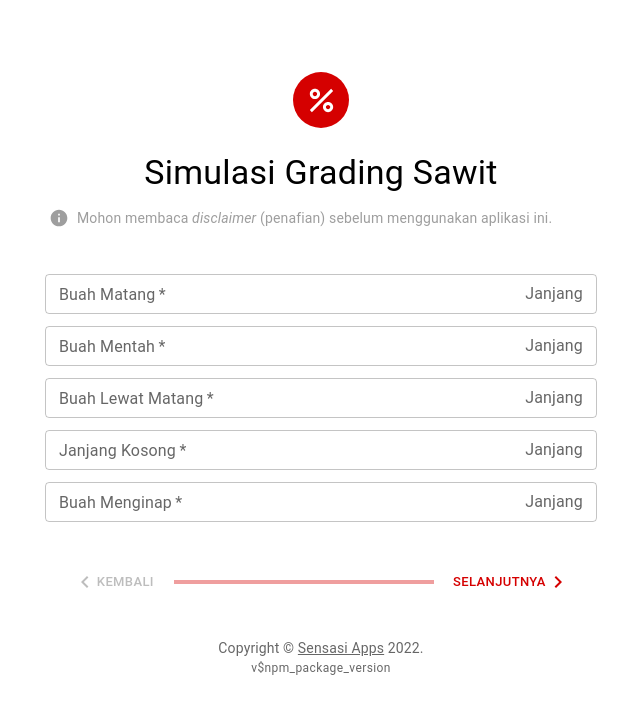
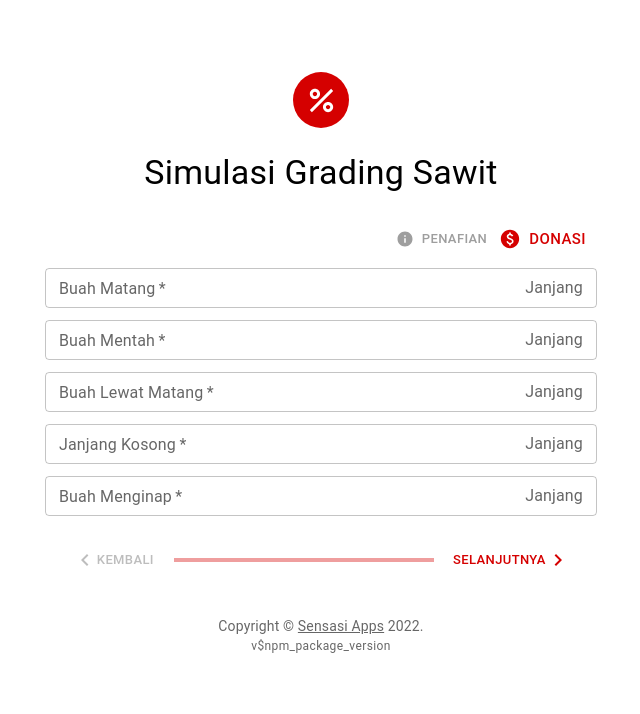
Before and after one commit to sensasi-delight/simulasi-grading-sawit, a React (Create React App) app: page / in a window 1280 px wide. Shown: the top 714 px of the page, without its empty margins (319-959 px from the left). Built offline with nearby package versions, Linux system fonts and the light colour scheme.

Commit message:
feat: add donation dialog

```diff
--- a/package.json
+++ b/package.json
@@ -1,6 +1,6 @@
 {
   "name": "simulasi-grading-sawit",
-  "version": "2.1.4",
+  "version": "2.1.5",
   "private": true,
   "dependencies": {
     "@emotion/react": "^11.9.3",
--- a/src/App.js
+++ b/src/App.js
@@ -11,6 +11,7 @@ import Main from './pages/main/Index';
 import Header from './components/Header';
 import Footer from './components/Footer';
 import Notification from './components/Notification';
+import DonationDialog from './components/DonationDialog';
 
 
 const THEME = createTheme({
@@ -43,7 +44,10 @@ function App() {
     <ThemeProvider theme={THEME}>
       <Container className="App" maxWidth="sm" >
         <Header />
+        <div style={{ display: 'flex', justifyContent: 'flex-end', alignItems: 'center', marginTop: '1.5em' }}>
           <DisclaimerDialog />
+          <DonationDialog />
+        </div>
         <Main />
         <Footer />
         {notifications}
--- a/src/components/DisclaimerDialog.js
+++ b/src/components/DisclaimerDialog.js
@@ -5,7 +5,6 @@ import DialogActions from '@mui/material/DialogActions';
 import DialogContent from '@mui/material/DialogContent';
 import DialogContentText from '@mui/material/DialogContentText';
 import DialogTitle from '@mui/material/DialogTitle';
-import Typography from '@mui/material/Typography';
 import grey from '@mui/material/colors/grey';
 import InfoIcon from '@mui/icons-material/Info'
 
@@ -24,15 +23,11 @@ export default function DisclaimerDialog() {
 		<div>
 			<Button
 				onClick={handleClickOpen}
+        size="small"
 				variant="text" startIcon={<InfoIcon />} sx={{
-					mt: 1,
 					color: grey[500],
-					textTransform: 'none',
-					// alignItems: 'flex-end'
 				}}>
-				<Typography variant="body2" align="left">
-					Mohon membaca <i>disclaimer</i> (penafian) sebelum menggunakan aplikasi ini.
-				</Typography>
+          Penafian
 			</Button>
 			<Dialog
 				open={open}
--- /dev/null
+++ b/src/components/DonationDialog.js
@@ -0,0 +1,68 @@
+import * as React from 'react';
+import Button from '@mui/material/Button';
+import Dialog from '@mui/material/Dialog';
+import DialogActions from '@mui/material/DialogActions';
+import DialogContent from '@mui/material/DialogContent';
+import DialogContentText from '@mui/material/DialogContentText';
+import DialogTitle from '@mui/material/DialogTitle';
+import Link from '@mui/material/Link';
+import Typography from '@mui/material/Typography';
+
+import PaidIcon from '@mui/icons-material/Paid'
+
+
+export default function DonationDialog() {
+  const [open, setOpen] = React.useState(false);
+
+  const handleClickOpen = () => {
+    setOpen(true);
+  };
+
+  const handleClose = () => {
+    setOpen(false);
+  };
+
+  return (
+    <div>
+      <Button
+        onClick={handleClickOpen}
+        variant="text" startIcon={<PaidIcon />}
+        size="large"
+      // sx={{
+      // 	mt: 1,
+      // 	color: grey[500],
+      // 	textTransform: 'none',
+      // 	// alignItems: 'flex-end'
+      // }}
+      >
+        Donasi
+      </Button>
+      <Dialog
+        maxWidth="xs"
+        open={open}
+        onClose={handleClose}
+        aria-labelledby="dialog-title"
+        aria-describedby="dialog-description"
+      >
+        <DialogTitle id="dialog-title">
+          {"Donasi untuk pengembang"}
+        </DialogTitle>
+        <DialogContent>
+          <DialogContentText id="dialog-description" component="span">
+            <Typography gutterBottom>
+              Silahkan melakukan donasi untuk pengembang aplikasi, melalui tautan di bawah ini:
+            </Typography>
+            <Typography>
+              <Link href="https://saweria.co/delight" target="_blank">https://saweria.co/delight</Link>
+            </Typography>
+          </DialogContentText>
+        </DialogContent>
+        <DialogActions>
+          <Button onClick={handleClose} autoFocus>
+            Tutup
+          </Button>
+        </DialogActions>
+      </Dialog>
+    </div>
+  );
+}
--- a/src/pages/main/Index.js
+++ b/src/pages/main/Index.js
@@ -95,7 +95,7 @@ export default function Index() {
 	]
 
 	return (
-		<Grid container justifyContent="center" mt={4}>
+		<Grid container justifyContent="center">
 			{Grids[activeStep]}
 			<Stepper activeStep={activeStep} handleNext={handleNext} handlePrev={handlePrev} />
 		</Grid>
--- a/src/pages/main/Stepper.js
+++ b/src/pages/main/Stepper.js
@@ -9,7 +9,6 @@ import KeyboardArrowRight from '@mui/icons-material/KeyboardArrowRight';
 
 
 const Stepper = ({ activeStep, handlePrev, handleNext }) => {
-	// console.count('stepper')
 
 	return <Grid item width="100%">
 
@@ -19,7 +18,7 @@ const Stepper = ({ activeStep, handlePrev, handleNext }) => {
 			position="static"
 			activeStep={activeStep}
 			sx={{
-				mt: 4,
+				mt: 2,
 				flexGrow: 1
 			}}
 			nextButton={
```
Lines whose indentation alone changed are shown as unchanged.
